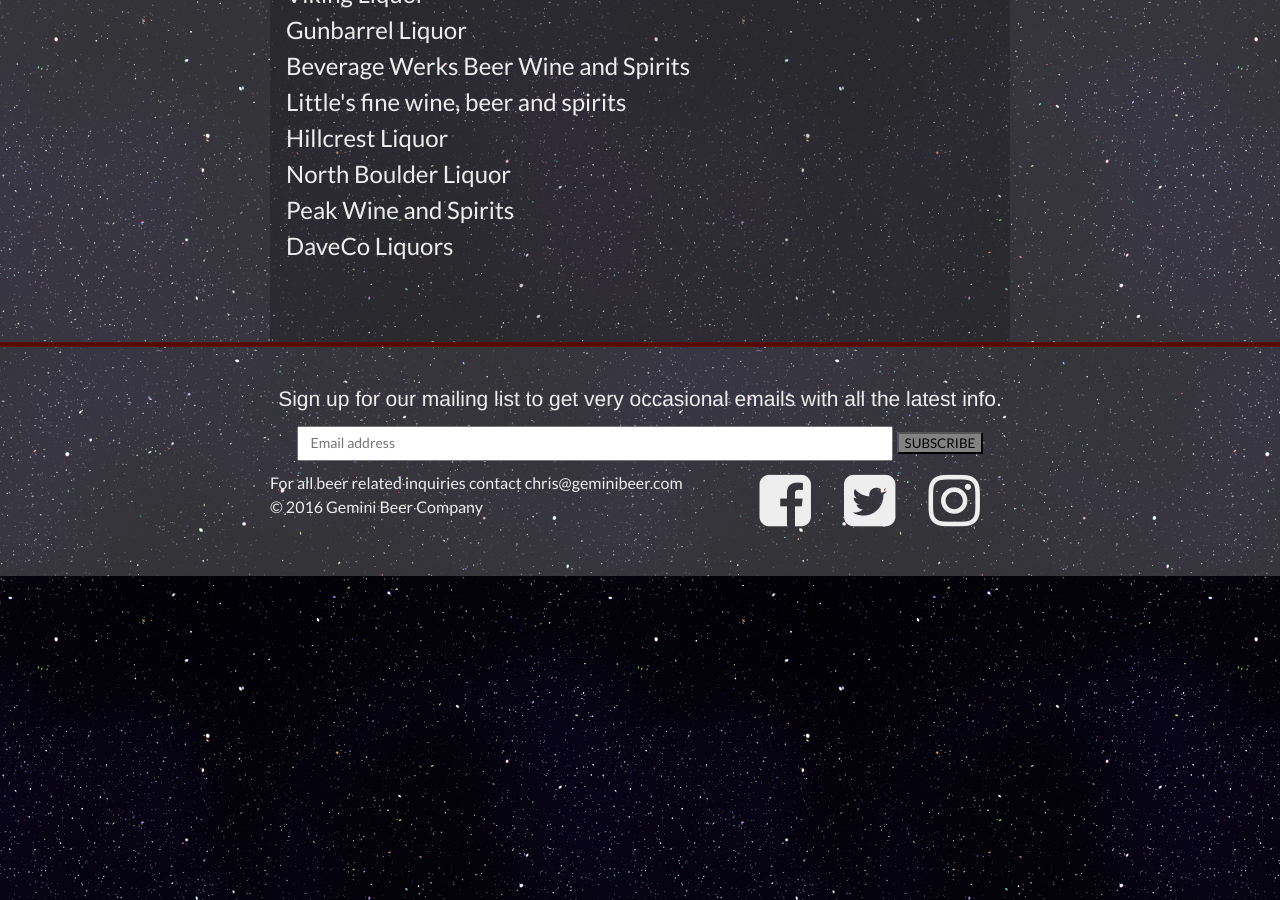
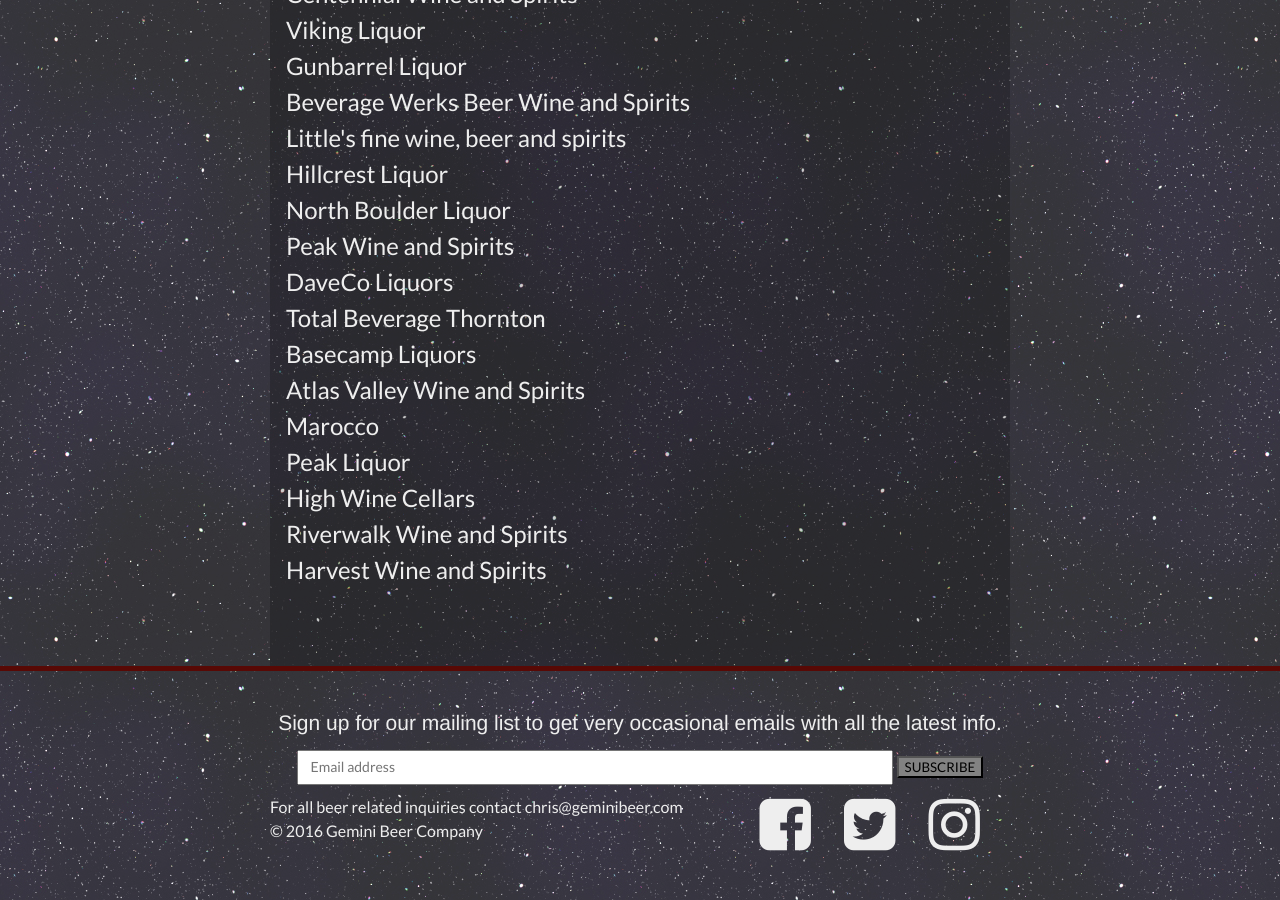
Before and after one commit to emddutton/static_playground, a Jekyll site: the page built from wheretobuy.html, in a window 1280 px wide and 900 px high, scrolled down 1018 px. Built offline with Jekyll 4.4.1, drawn with Linux system fonts in a browser that asks for light colours; nearby versions of some CDN libraries; comment, search, counter and statistics services are not loaded.

Commit message:
updating stores

```diff
--- a/wheretobuy.html
+++ b/wheretobuy.html
@@ -34,4 +35,12 @@
 			<li><a href="http://northboulderliquor.com/">North Boulder Liquor</a></li>
 			<li><a href="http://peakwineandspirits.com/">Peak Wine and Spirits</a></li>
 			<li><a href="http://www.daveco-liquors.com/">DaveCo Liquors</a></li>
+			<li><a href="http://totalbeverage.net/">Total Beverage Thornton</a></li>
+			<li><a href="http://www.basecampliquors.com/">Basecamp Liquors</a></li>
+			<li><a href="http://www.avwineandspirits.com/">Atlas Valley Wine and Spirits</a></li>
+			<li>Marocco</li>
+			<li><a href="http://peakwineandspirits.com/">Peak Liquor</a></li>
+			<li>High Wine Cellars</li>
+			<li><a href="http://www.riverwalkwineandspirits.com/">Riverwalk Wine and Spirits</a></li>
+			<li>Harvest Wine and Spirits</li>
 			</ul>
```
Also changed, not shown: other parts of wheretobuy.html (+1 -0 lines), 2 other files.
